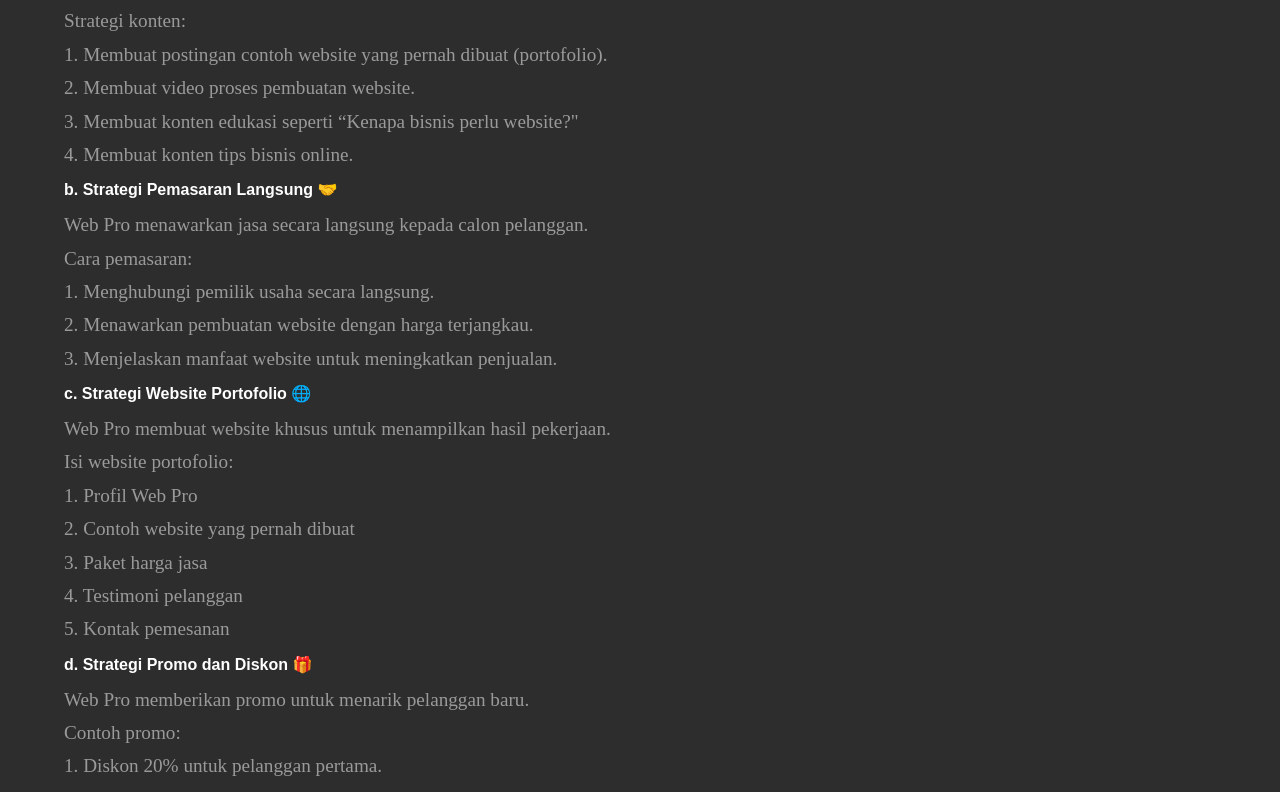
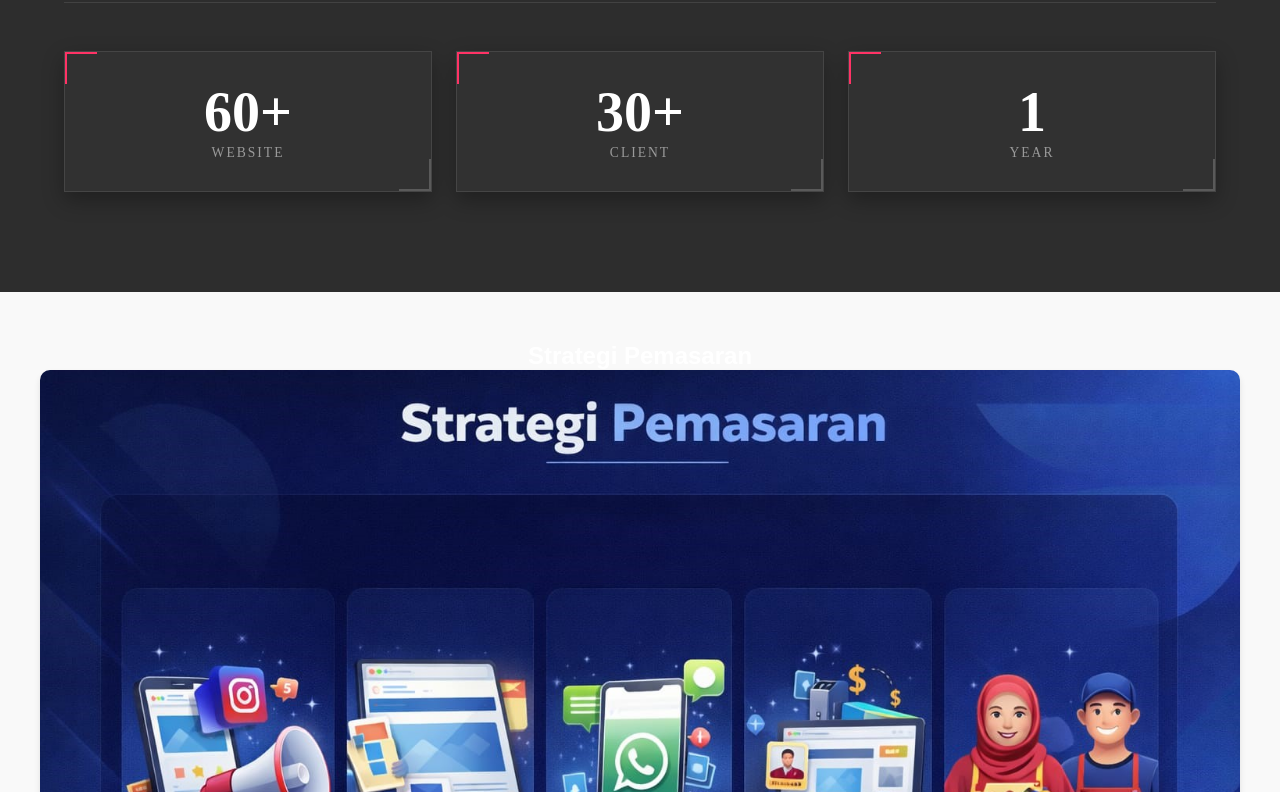
Before and after one commit to awaludinbagus/tugas-pkwu, a website: page index.html in a window 1280 px wide. Shown: the part 2702-3494 px from the top of the page. Drawn offline with Linux system fonts and the light colour scheme.

Commit message:
membenarkan strategi.jpg

```diff
--- a/index.html
+++ b/index.html
@@ -228,6 +228,14 @@
                     </div>
                 </div>
             </div>
+        </div>
+    </section>
+
+    <!-- Strategi Pemasaran Section -->
+    <section id="strategi-pemasaran" class="reveal">
+        <div class="strategi-container">
+            <h2>Strategi Pemasaran</h2>
+            <img src="images/strategi.jpeg" alt="Strategi Pemasaran" class="strategi-image">
         </div>
     </section>
 
--- a/style.css
+++ b/style.css
@@ -1,4 +1,3 @@
-
 * {
 	margin: 0;
 	padding: 0;
@@ -499,8 +498,11 @@ header {
 	justify-content: center;
 	overflow: hidden;
 	transition: transform 0.6s cubic-bezier(0.165, 0.84, 0.44, 1);
-    animation: floating 4s ease-in-out infinite; /* Foto utama akan melayang pelan */
-}
+	animation: floating 4s ease-in-out infinite; /* Foto utama akan melayang pelan */
+	height: 400px;
+	width: 100%;
+}
+
 
 .about-image::before {
 	content: '';
@@ -1775,3 +1777,22 @@ footer {
 	transform: translateX(5px);
 	color: var(--accent-hover);
 }
+
+/* Strategi Pemasaran Section */
+#strategi-pemasaran {
+    text-align: center;
+    padding: 50px 20px;
+    background-color: #f9f9f9;
+}
+
+.strategi-container {
+    max-width: 1200px;
+    margin: 0 auto;
+}
+
+.strategi-image {
+    max-width: 100%;
+    height: auto;
+    border-radius: 10px;
+    box-shadow: 0 4px 6px rgba(0, 0, 0, 0.1);
+}
```
